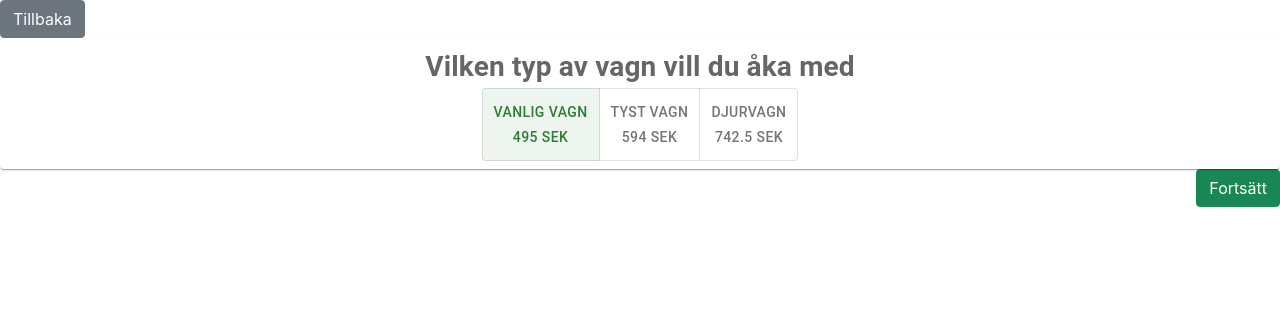
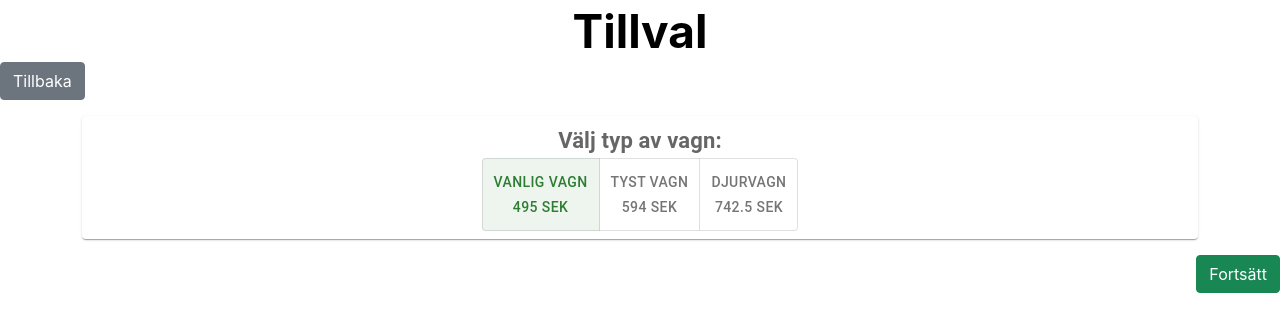
Before and after one commit to adambrodin/th2103-g07, a React (Create React App) app in the folder client/: page /additional-choices in a window 1280 px wide. Shown: the top 332 px of the page. Built offline with nearby package versions, Linux system fonts and the light colour scheme.

Commit message:
Added header. Removed unnecesary temporary property additional costs from booking context.

```diff
--- a/client/src/AdditionalChoicesPage/AdditionalChoicesPage.tsx
+++ b/client/src/AdditionalChoicesPage/AdditionalChoicesPage.tsx
@@ -19,7 +19,7 @@ const tempAnimalCoachPriceFactor: number = 0.5; //todo should be gotten from tab
 
 const AdditionalChoicesPage = () => {
   const [context, updateContext] = useContext(BookingContext);
-  const [price, setPrice] = useState(context.price);
+ // const [price, setPrice] = useState(context.price);
   let options = [
     {
       id: "0",
@@ -40,28 +40,31 @@ const AdditionalChoicesPage = () => {
 
   function coachHandler(toggledCoachId: string) {
     const coach = options.find(({ id }) => id === toggledCoachId);
-    if (coach) setPrice(coach.price);
+    //if (coach) setPrice(coach.price);
   }
 
-  useEffect(() => {
+  /*useEffect(() => {
     updateContext({
       additionalCosts: price,
     });
-  }, [price]);
+  }, [price]);*/
   /*
-  New choices should be added to stack *element*
+  New choices should be added as stack item
   */
   return (
     <div>
+      <div className='container text-center'>
+        <h1>Tillval</h1>
+      </div>
       <Link to="/">
         <button id="back-to-results-btn" className="btn btn-secondary">
           Tillbaka
         </button>
       </Link>
-      <div>
+      <div className="container" id="additional-choices-list">
         <Stack spacing={2}>
           <Item>
-            <h3>Vilken typ av vagn vill du åka med</h3>
+            <h4>Välj typ av vagn:</h4>
             <ChoachPickerComponent options={options} handler={coachHandler} />
           </Item>
         </Stack>
--- a/client/src/Contexts/BookingContext.jsx
+++ b/client/src/Contexts/BookingContext.jsx
@@ -12,8 +12,7 @@ function BookingContextProvider(props) {
       time: '2021-12-28 17:00',
     },
     tickets: [{ type: 'Adult', amount: 3 }],
-    price: 495,
-    additionalCosts: 0,
+    price: 495
   });
 
   function updateContext(values) {
--- a/client/src/index.css
+++ b/client/src/index.css
@@ -38,3 +38,7 @@ code {
 .selectedTicket {
   background-color: grey;
 }
+#additional-choices-list{
+  padding-top: 2vh;
+  padding-bottom: 2vh;
+}
```
